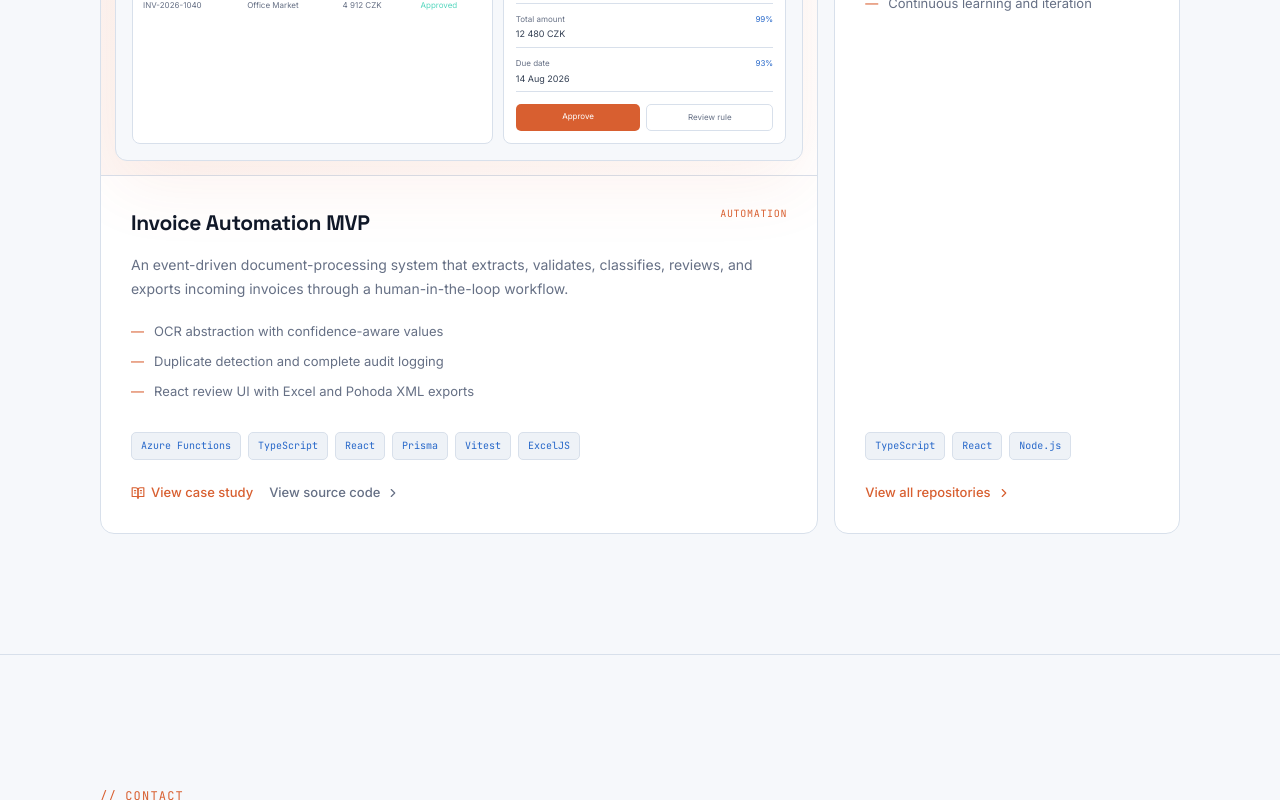
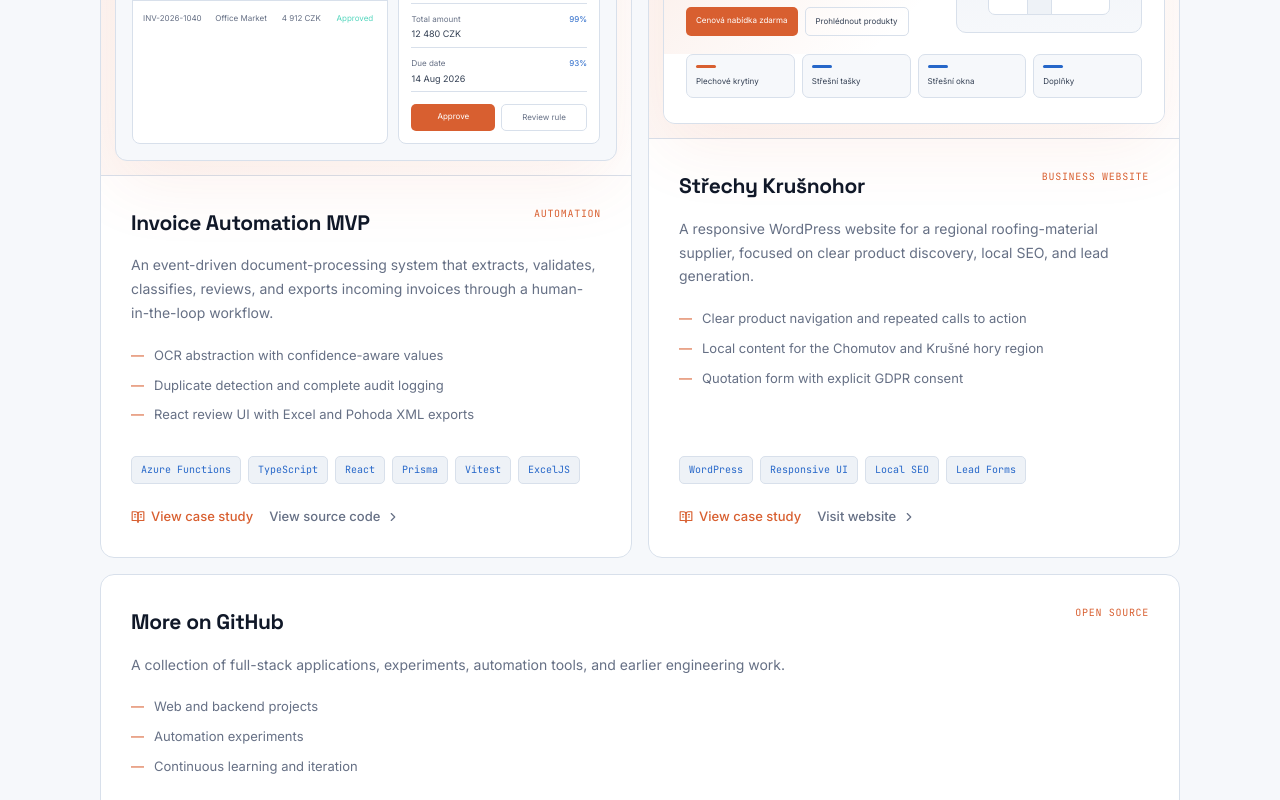
Before and after one commit to Sipisak/mark-portfolio, a React (Vite) app: page / in a window 1280 px wide. Shown: the part 5760-6560 px from the top of the page. Built offline with nearby package versions, Linux system fonts and the light colour scheme.

Commit message:
feat: add business website case study card

```diff
--- a/src/sections/Projects.tsx
+++ b/src/sections/Projects.tsx
@@ -92,7 +92,7 @@ function ProjectCard({ title, tag, description, highlights, techs, link, linkTex
   link: string;
   linkText: string;
   caseStudyLink?: string;
-  preview?: "invoice";
+  preview?: "invoice" | "roofing";
 }) {
   const [hovered, hoverProps] = useHover();
   const { t } = usePreferences();
@@ -152,7 +152,30 @@ function ProjectCard({ title, tag, description, highlights, techs, link, linkTex
 }
 
 export function Projects() {
-  const { t } = usePreferences();
+  const { t, language } = usePreferences();
+  const roofing = language === "cs"
+    ? {
+        tag: "Firemní web",
+        description:
+          "Responzivní WordPress web pro regionálního prodejce střešních materiálů, zaměřený na přehlednou nabídku, lokální SEO a získávání poptávek.",
+        highlights: [
+          "Jasná produktová navigace a opakované CTA",
+          "Lokální obsah pro region Chomutov a Krušné hory",
+          "Poptávkový formulář s GDPR souhlasem",
+        ],
+        live: "Navštívit web",
+      }
+    : {
+        tag: "Business website",
+        description:
+          "A responsive WordPress website for a regional roofing-material supplier, focused on clear product discovery, local SEO, and lead generation.",
+        highlights: [
+          "Clear product navigation and repeated calls to action",
+          "Local content for the Chomutov and Krušné hory region",
+          "Quotation form with explicit GDPR consent",
+        ],
+        live: "Visit website",
+      };
 
   return (
     <section id="projects" style={{ padding: "120px 48px", borderTop: `1px solid ${T.border}`, position: "relative", zIndex: 1 }}>
@@ -161,7 +184,7 @@ export function Projects() {
         <FadeUp delay={0.1}><SectionTitle>{t.projects.title}</SectionTitle></FadeUp>
         <FadeUp delay={0.2}><FeaturedProject /></FadeUp>
 
-        <div className="more-projects" style={{ display: "grid", gridTemplateColumns: "1.35fr .65fr", gap: 16, marginTop: 24 }}>
+        <div className="more-projects" style={{ display: "grid", gridTemplateColumns: "1fr 1fr", gap: 16, marginTop: 24 }}>
           <FadeUp delay={0.34}>
             <ProjectCard
               title="Invoice Automation MVP"
@@ -177,6 +200,19 @@ export function Projects() {
           </FadeUp>
           <FadeUp delay={0.44}>
             <ProjectCard
+              title="Střechy Krušnohor"
+              tag={roofing.tag}
+              description={roofing.description}
+              highlights={roofing.highlights}
+              techs={["WordPress", "Responsive UI", "Local SEO", "Lead Forms"]}
+              link="https://strechykrusnohor.cz/"
+              linkText={roofing.live}
+              caseStudyLink="/projects/strechy-krusnohor"
+              preview="roofing"
+            />
+          </FadeUp>
+          <FadeUp delay={0.54} style={{ gridColumn: "1 / -1" }}>
+            <ProjectCard
               title={t.projects.more.title}
               tag={t.projects.more.tag}
               description={t.projects.more.description}
```
